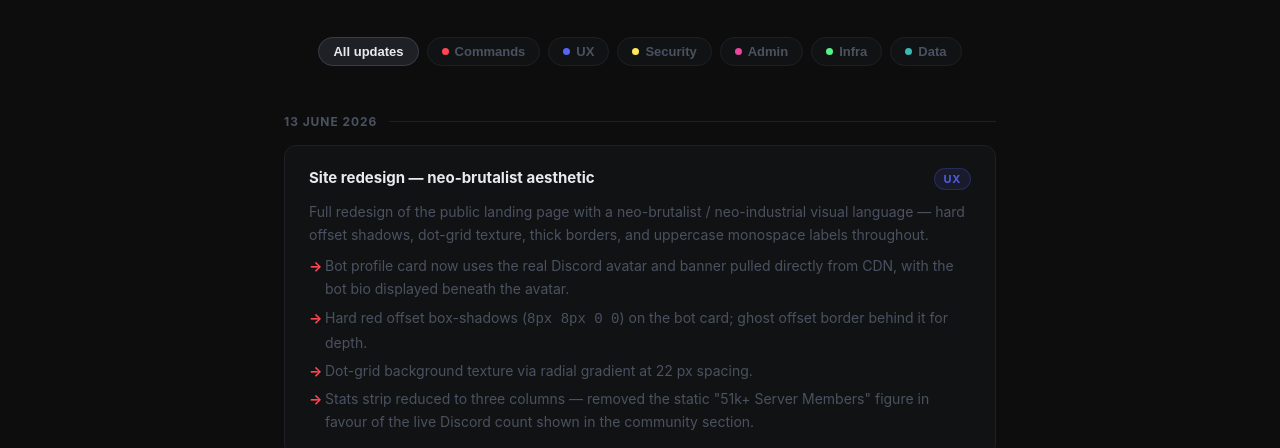
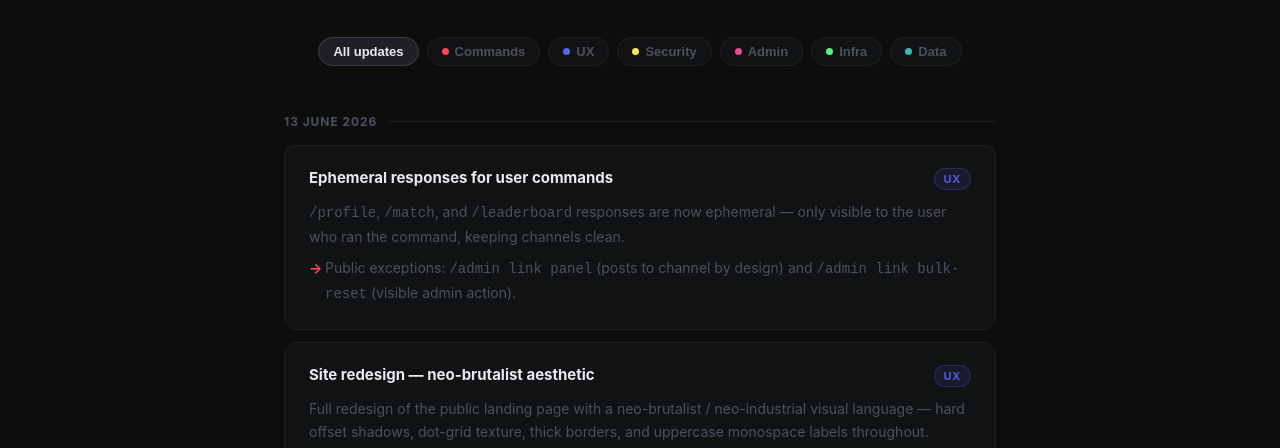
Before and after one commit to samothyvlrt/VALORANT-OCE-Utilities, a website: page public/changelog.html in a window 1280 px wide. Shown: the part 287-735 px from the top of the page. Drawn offline with Linux system fonts and the light colour scheme.

Commit message:
Ephemeral commands; fix /changelog route; site redesign + rank chart changelog entries

```diff
--- a/public/changelog.html
+++ b/public/changelog.html
@@ -243,6 +243,21 @@
     <!-- ── 13 June 2026 ── -->
     <div class="date-group">
       <div class="date-label">13 June 2026</div>
+
+      <div class="entry" data-tags="ux">
+        <div class="entry-top">
+          <span class="entry-title">Ephemeral responses for user commands</span>
+          <div class="entry-tags">
+            <span class="tag tag-ux">UX</span>
+          </div>
+        </div>
+        <div class="entry-desc">
+          <code>/profile</code>, <code>/match</code>, and <code>/leaderboard</code> responses are now ephemeral — only visible to the user who ran the command, keeping channels clean.
+          <ul>
+            <li>Public exceptions: <code>/admin link panel</code> (posts to channel by design) and <code>/admin link bulk-reset</code> (visible admin action).</li>
+          </ul>
+        </div>
+      </div>
 
       <div class="entry" data-tags="ux">
         <div class="entry-top">
```
